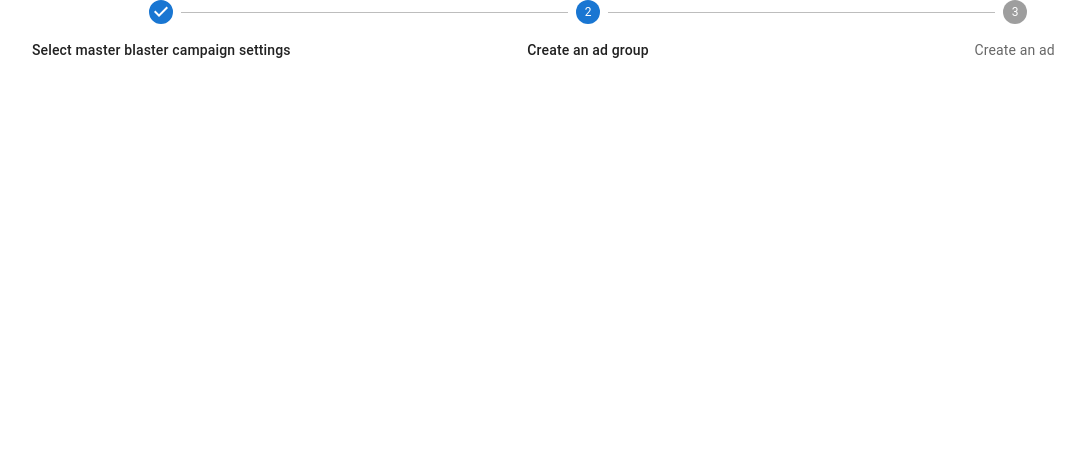
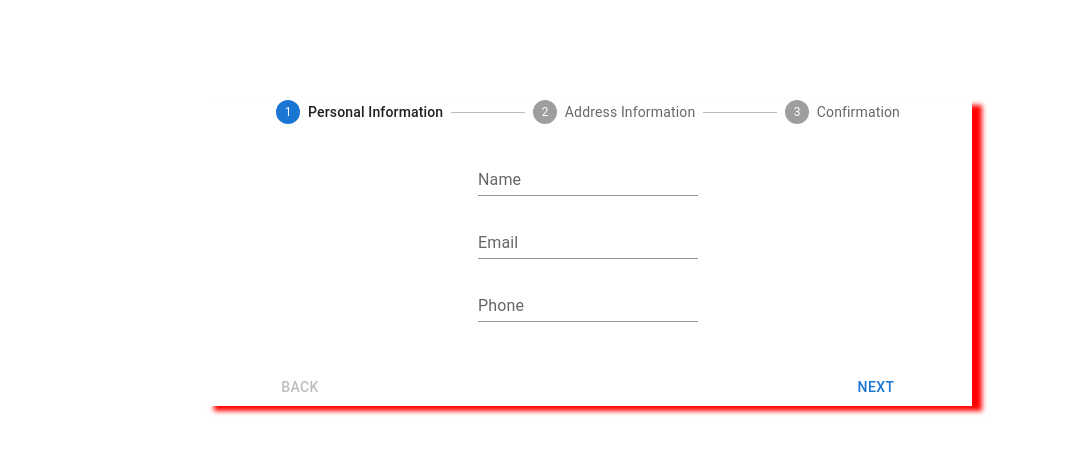
Before and after one commit to ajaykumar-21/Multi-Step-Form, a React (Create React App) app in the folder form/: page / in a window 1280 px wide. Shown: the top 454 px of the page, without its empty margins (52-1137 px from the left). Built offline with nearby package versions, Linux system fonts and the light colour scheme.

Commit message:
create PersonalInfo component

```diff
--- a/form/src/App.js
+++ b/form/src/App.js
@@ -1,5 +1,5 @@
 import "./App.css";
-import HorizontalStepper from "./components/Stepper/Stepper";
+import HorizontalStepper from "./components/Stepper/HorizontalStepper";
 
 function App() {
   return (
--- /dev/null
+++ b/form/src/components/PersonalInfo/PersonalInfo.js
@@ -0,0 +1,66 @@
+import * as React from "react";
+import { useState } from "react";
+import { FormControl, InputLabel, Input, Box } from "@mui/material";
+// import Box from "@mui/material/Box";
+// import FormControl from "@mui/material/FormControl";
+// import Input from "@mui/material/Input";
+// import InputLabel from "@mui/material/InputLabel";
+
+function PersonalInfo() {
+  const [values, setValues] = useState({
+    name: "",
+    email: "",
+    phone: "",
+  });
+  console.log(values.name, values.email, values.phone);
+  return (
+    <div>
+      <Box
+        component="form"
+        sx={{
+          "& > :not(style)": { m: 1 },
+        }}
+        noValidate
+        autoComplete="off"
+      >
+        <FormControl variant="standard">
+          <FormControl variant="standard" sx={{ marginBottom: "15px" }}>
+            <InputLabel htmlFor="name">Name</InputLabel>
+            <Input
+              id="name"
+              type="text"
+              value={values.name}
+              onChange={(e) =>
+                setValues((prev) => ({ ...prev, name: e.target.value }))
+              }
+            />
+          </FormControl>
+          <FormControl variant="standard" sx={{ marginBottom: "15px" }}>
+            <InputLabel htmlFor="email">Email</InputLabel>
+            <Input
+              id="email"
+              type="email"
+              value={values.email}
+              onChange={(e) =>
+                setValues((prev) => ({ ...prev, email: e.target.value }))
+              }
+            />
+          </FormControl>
+          <FormControl variant="standard" sx={{ marginBottom: "15px" }}>
+            <InputLabel htmlFor="phone">Phone</InputLabel>
+            <Input
+              id="phone"
+              type="tel"
+              value={values.phone}
+              onChange={(e) =>
+                setValues((prev) => ({ ...prev, phone: e.target.value }))
+              }
+            />
+          </FormControl>
+        </FormControl>
+      </Box>
+    </div>
+  );
+}
+
+export default PersonalInfo;
--- /dev/null
+++ b/form/src/components/Stepper/HorizontalStepper.css
@@ -0,0 +1,15 @@
+.conatiner {
+  width: 100vw;
+  height: auto;
+  display: flex;
+  justify-content: center;
+}
+
+.sub-container {
+  display: flex;
+  flex-direction: column;
+  align-items: center;
+  width: 60vw;
+  margin-top: 100px;
+  box-shadow: 10px 5px 5px red;
+}
--- /dev/null
+++ b/form/src/components/Stepper/HorizontalStepper.js
@@ -0,0 +1,130 @@
+import * as React from "react";
+import {
+  Box,
+  Stepper,
+  Step,
+  StepLabel,
+  Button,
+  Typography,
+} from "@mui/material";
+import PersonalInfo from "../PersonalInfo/PersonalInfo";
+import "./HorizontalStepper.css";
+
+const steps = ["Personal Information", "Address Information", "Confirmation"];
+
+export default function HorizontalStepper() {
+  const [activeStep, setActiveStep] = React.useState(0);
+  const [skipped, setSkipped] = React.useState(new Set());
+
+  // const isStepOptional = (step) => {
+  //   return step === 1;
+  // };
+
+  const isStepSkipped = (step) => {
+    return skipped.has(step);
+  };
+
+  const handleNext = () => {
+    let newSkipped = skipped;
+    if (isStepSkipped(activeStep)) {
+      newSkipped = new Set(newSkipped.values());
+      newSkipped.delete(activeStep);
+    }
+
+    setActiveStep((prevActiveStep) => prevActiveStep + 1);
+    setSkipped(newSkipped);
+  };
+
+  const handleBack = () => {
+    setActiveStep((prevActiveStep) => prevActiveStep - 1);
+  };
+
+  // const handleSkip = () => {
+  //   if (!isStepOptional(activeStep)) {
+  //     // You probably want to guard against something like this,
+  //     // it should never occur unless someone's actively trying to break something.
+  //     throw new Error("You can't skip a step that isn't optional.");
+  //   }
+
+  //   setActiveStep((prevActiveStep) => prevActiveStep + 1);
+  //   setSkipped((prevSkipped) => {
+  //     const newSkipped = new Set(prevSkipped.values());
+  //     newSkipped.add(activeStep);
+  //     return newSkipped;
+  //   });
+  // };
+
+  const handleReset = () => {
+    setActiveStep(0);
+  };
+
+  return (
+    <Box className="conatiner">
+      <Box className="sub-container">
+        <Stepper activeStep={activeStep} sx={{ width: "50vw" }}>
+          {steps.map((label, index) => {
+            const stepProps = {};
+            const labelProps = {};
+            // if (isStepOptional(index)) {
+            //   labelProps.optional = (
+            //     <Typography variant="caption">Optional</Typography>
+            //   );
+            // }
+            if (isStepSkipped(index)) {
+              stepProps.completed = false;
+            }
+            return (
+              <Step key={label} {...stepProps}>
+                <StepLabel {...labelProps}>{label}</StepLabel>
+              </Step>
+            );
+          })}
+        </Stepper>
+        {activeStep === steps.length ? (
+          <React.Fragment>
+            <Typography sx={{ mt: 2, mb: 1 }}>
+              All steps completed - you&apos;re finished
+            </Typography>
+            <Box sx={{ display: "flex", flexDirection: "row", pt: 2 }}>
+              <Box sx={{ flex: "1 1 auto" }} />
+              <Button onClick={handleReset}>Reset</Button>
+            </Box>
+          </React.Fragment>
+        ) : (
+          <React.Fragment>
+            <Typography sx={{ mt: 2, mb: 1, width: "50vw" }}>
+              {activeStep === 0 && <PersonalInfo />}
+            </Typography>
+            <Box
+              sx={{
+                display: "flex",
+                flexDirection: "row",
+                pt: 2,
+                width: "50vw",
+              }}
+            >
+              <Button
+                color="inherit"
+                disabled={activeStep === 0}
+                onClick={handleBack}
+                sx={{ mr: 1 }}
+              >
+                Back
+              </Button>
+              <Box sx={{ flex: "1 1 auto" }} />
+              {/* {isStepOptional(activeStep) && (
+              <Button color="inherit" onClick={handleSkip} sx={{ mr: 1 }}>
+                Skip
+              </Button>
+            )} */}
+
+              <Button onClick={handleNext}>
+                {activeStep === steps.length - 1 ? "Finish" : "Next"}
+              </Button>
+            </Box>
+          </React.Fragment>
+        )}
+      </Box>
+    </Box>
+  );
+}
--- a/form/src/components/Stepper/Stepper.js
+++ /dev/null
@@ -1,25 +0,0 @@
-import * as React from "react";
-import Box from "@mui/material/Box";
-import Stepper from "@mui/material/Stepper";
-import Step from "@mui/material/Step";
-import StepLabel from "@mui/material/StepLabel";
-
-const steps = [
-  "Select master blaster campaign settings",
-  "Create an ad group",
-  "Create an ad",
-];
-
-export default function HorizontalStepper() {
-  return (
-    <Box sx={{ width: "100%" }}>
-      <Stepper activeStep={1} alternativeLabel>
-        {steps.map((label) => (
-          <Step key={label}>
-            <StepLabel>{label}</StepLabel>
-          </Step>
-        ))}
-      </Stepper>
-    </Box>
-  );
-}
```
